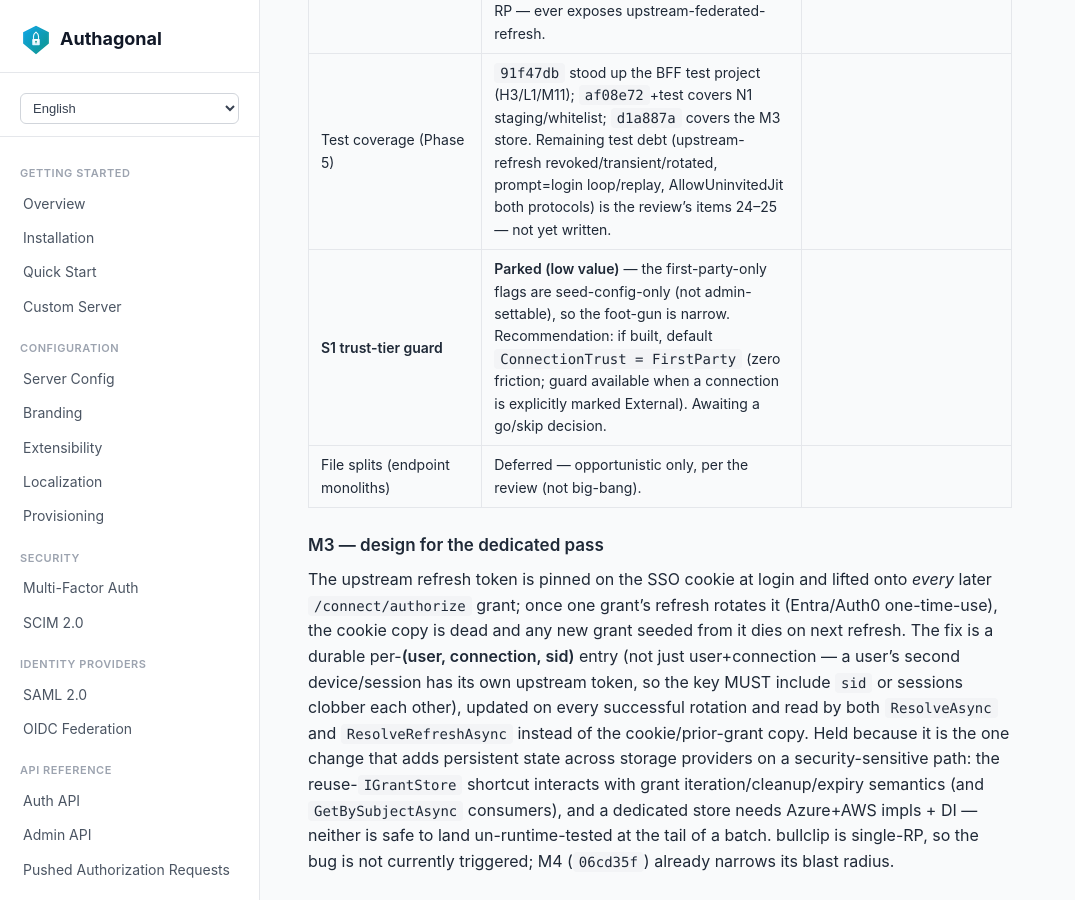
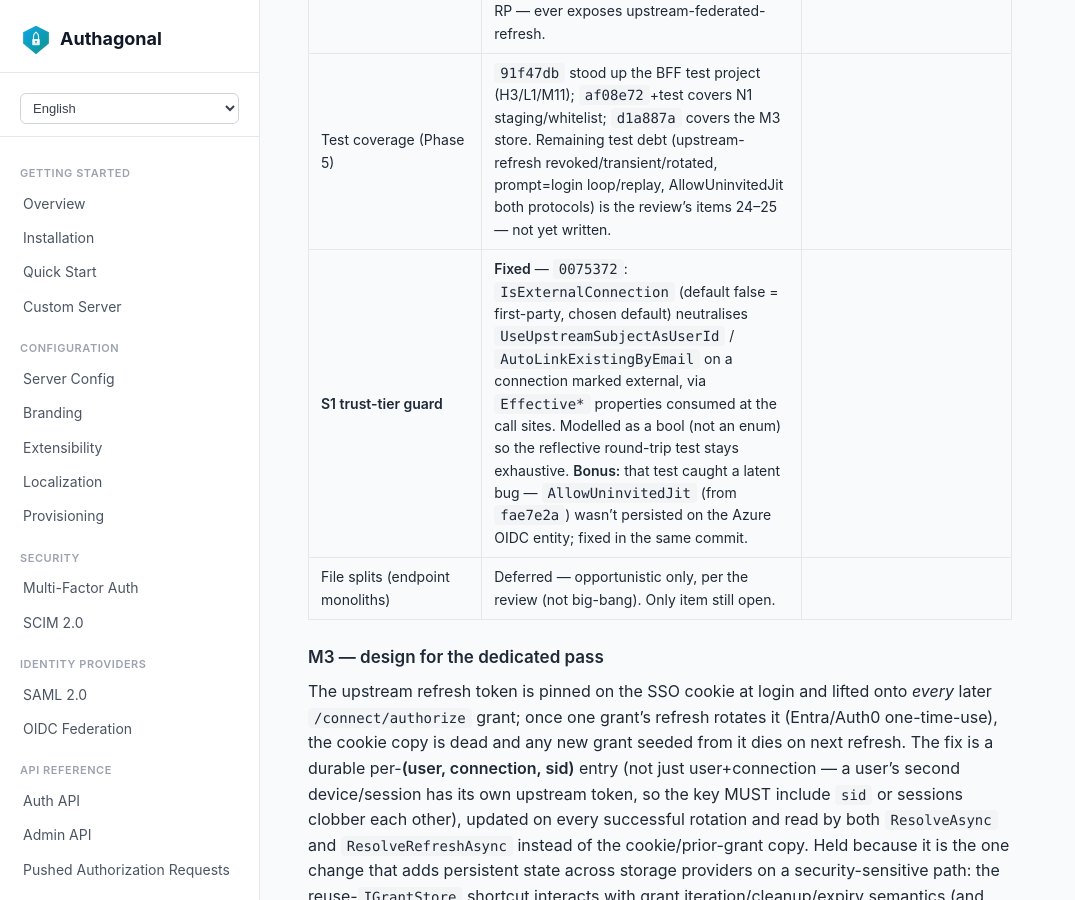
Before and after one commit to DrawboardLtd/authagonal, a Jekyll site: the page built from docs/review-2026-07-23-v0.10.0-HEAD.md, in a window 1280 px wide and 900 px high, scrolled down 3491 px. Shown: the whole window, without its empty margins (0-1075 px from the left). Built offline with Jekyll 4.4.1, drawn with Linux system fonts in a browser that asks for light colours; our own code applies the rules of GitHub Pages for plain Markdown files.

Commit message:
docs: mark S1 fixed (trust tier + AllowUninvitedJit persistence) in the addendum
Co-Authored-By: Claude Opus 4.8 <noreply@anthropic.com>

```diff
--- a/docs/review-2026-07-23-v0.10.0-HEAD.md
+++ b/docs/review-2026-07-23-v0.10.0-HEAD.md
@@ -47,8 +47,8 @@ Phase 3 (correctness) is next.
 | S2 config-property growth | No action — the three inverted aliases are justified back-compat; noted only. |
 | **M3 upstream refresh-token pinned per-cookie** | **Fixed** — `d1a887a`: durable `IUpstreamRefreshTokenStore` keyed by `(user, connection, sid)`, Azure + Dynamo impls (token encrypted at rest), seeded at the callback, read in `ResolveAsync`, rotated-and-written in `ResolveRefreshAsync`; resolver dependency is optional so hosts without a provider keep the cookie behaviour. Validated by an Azurite round-trip test + `ServerStartupTests` (DI). Cloud is unaffected today (never enables `RevalidateOnRefresh`), but this is the prerequisite before Cloud — which is multi-RP — ever exposes upstream-federated-refresh. |
 | Test coverage (Phase 5) | `91f47db` stood up the BFF test project (H3/L1/M11); `af08e72`+test covers N1 staging/whitelist; `d1a887a` covers the M3 store. Remaining test debt (upstream-refresh revoked/transient/rotated, prompt=login loop/replay, AllowUninvitedJit both protocols) is the review's items 24–25 — not yet written. |
-| **S1 trust-tier guard** | **Parked (low value)** — the first-party-only flags are seed-config-only (not admin-settable), so the foot-gun is narrow. Recommendation: if built, default `ConnectionTrust = FirstParty` (zero friction; guard available when a connection is explicitly marked External). Awaiting a go/skip decision. |
-| File splits (endpoint monoliths) | Deferred — opportunistic only, per the review (not big-bang). |
+| **S1 trust-tier guard** | **Fixed** — `0075372`: `IsExternalConnection` (default false = first-party, chosen default) neutralises `UseUpstreamSubjectAsUserId` / `AutoLinkExistingByEmail` on a connection marked external, via `Effective*` properties consumed at the call sites. Modelled as a bool (not an enum) so the reflective round-trip test stays exhaustive. **Bonus:** that test caught a latent bug — `AllowUninvitedJit` (from `fae7e2a`) wasn't persisted on the Azure OIDC entity; fixed in the same commit. |
+| File splits (endpoint monoliths) | Deferred — opportunistic only, per the review (not big-bang). Only item still open. |
 
 ### M3 — design for the dedicated pass
 
```
